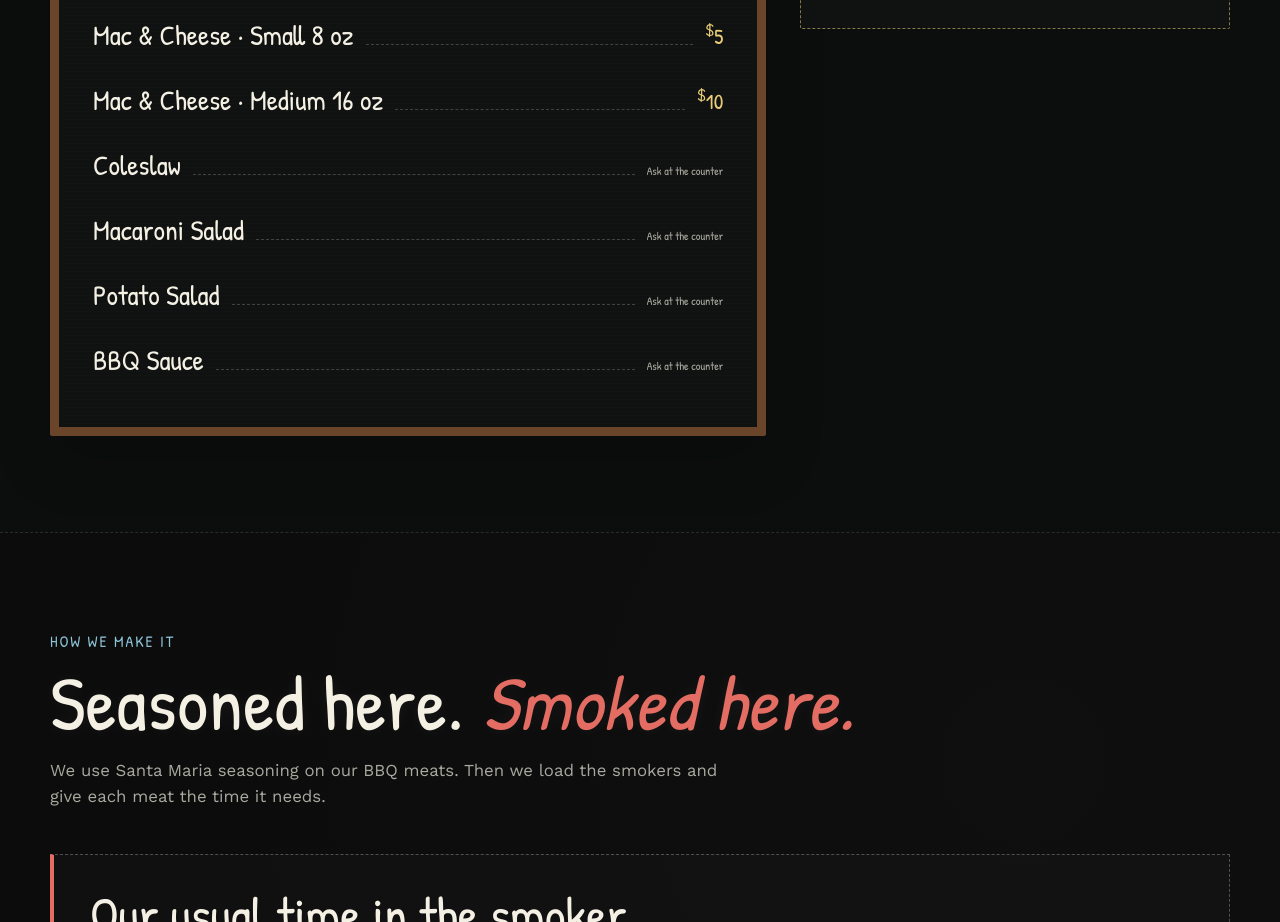
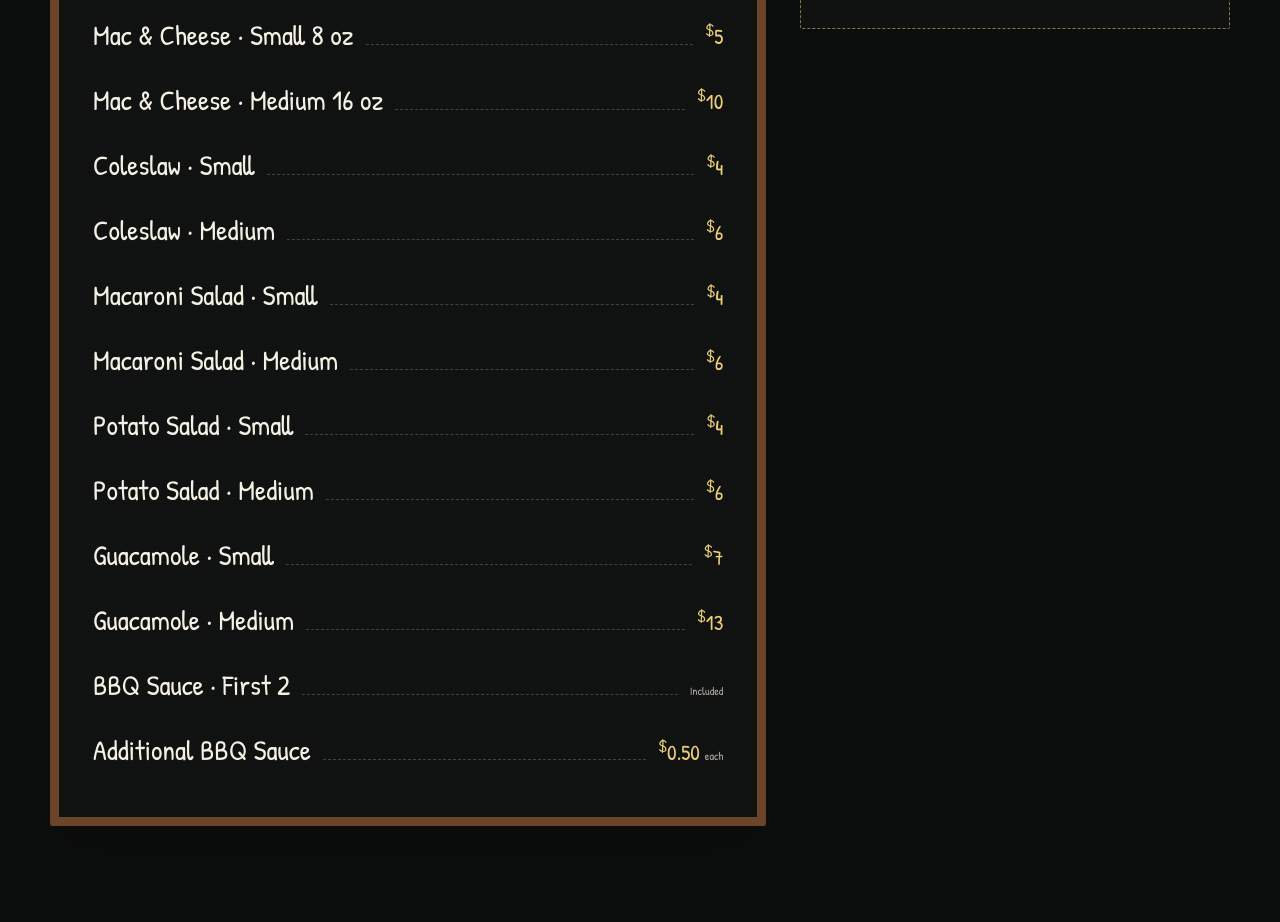
Before and after one commit to jglopez1719-rgb/don-felix-website, a plain HTML site: page index.html in a window 1280 px wide. Shown: the part 3579-4501 px from the top of the page. Drawn offline with nearby package versions, Linux system fonts and the light colour scheme; a script that the page names is missing.

Commit message:
Add confirmed house side prices

```diff
--- a/index.html
+++ b/index.html
@@ -380,7 +380,6 @@
     .case-kind { color: var(--blue); display: block; font-family: var(--chalk-font); font-size: .9rem; font-weight: 400; letter-spacing: .12em; text-transform: uppercase; }
     .case-price h4 { font-family: var(--chalk-font); font-size: 1.45rem; font-weight: 400; line-height: 1.1; margin-top: 9px; }
     .case-price strong { color: var(--gold); display: block; font-family: var(--chalk-font); font-size: 1.5rem; font-weight: 400; margin-top: 13px; }
-    .case-price strong.price-tbd { font-size: 1.08rem; line-height: 1.15; }
     .case-price small { color: var(--ash); font-size: .7rem; font-weight: 500; }
     .butcher-price-foot { align-items: center; border-top: 1px solid var(--line); display: flex; flex-wrap: wrap; gap: 16px 24px; justify-content: space-between; margin-top: 24px; padding-top: 20px; }
     .butcher-price-foot p { color: var(--ash); font-size: .78rem; max-width: 650px; }
@@ -724,7 +723,6 @@
             <article class="case-price">
               <span class="case-kind">#3 · Marinated</span>
               <h4>Chicken Breast</h4>
-              <strong class="price-tbd">Ask for today’s price</strong>
             </article>
             <article class="case-price">
               <span class="case-kind">#4 · Marinated</span>
@@ -777,10 +775,16 @@
               <div class="menu-group-title">House Sides &amp; Sauce</div>
               <div class="price-row"><span class="price-name">Mac &amp; Cheese · Small 8 oz</span><span class="price"><sup>$</sup>5</span></div>
               <div class="price-row"><span class="price-name">Mac &amp; Cheese · Medium 16 oz</span><span class="price"><sup>$</sup>10</span></div>
-              <div class="price-row"><span class="price-name">Coleslaw</span><span class="price"><small>Ask at the counter</small></span></div>
-              <div class="price-row"><span class="price-name">Macaroni Salad</span><span class="price"><small>Ask at the counter</small></span></div>
-              <div class="price-row"><span class="price-name">Potato Salad</span><span class="price"><small>Ask at the counter</small></span></div>
-              <div class="price-row"><span class="price-name">BBQ Sauce</span><span class="price"><small>Ask at the counter</small></span></div>
+              <div class="price-row"><span class="price-name">Coleslaw · Small</span><span class="price"><sup>$</sup>4</span></div>
+              <div class="price-row"><span class="price-name">Coleslaw · Medium</span><span class="price"><sup>$</sup>6</span></div>
+              <div class="price-row"><span class="price-name">Macaroni Salad · Small</span><span class="price"><sup>$</sup>4</span></div>
+              <div class="price-row"><span class="price-name">Macaroni Salad · Medium</span><span class="price"><sup>$</sup>6</span></div>
+              <div class="price-row"><span class="price-name">Potato Salad · Small</span><span class="price"><sup>$</sup>4</span></div>
+              <div class="price-row"><span class="price-name">Potato Salad · Medium</span><span class="price"><sup>$</sup>6</span></div>
+              <div class="price-row"><span class="price-name">Guacamole · Small</span><span class="price"><sup>$</sup>7</span></div>
+              <div class="price-row"><span class="price-name">Guacamole · Medium</span><span class="price"><sup>$</sup>13</span></div>
+              <div class="price-row"><span class="price-name">BBQ Sauce · First 2</span><span class="price"><small>Included</small></span></div>
+              <div class="price-row"><span class="price-name">Additional BBQ Sauce</span><span class="price"><sup>$</sup>0.50 <small>each</small></span></div>
             </div>
 
           </div>
@@ -804,10 +808,13 @@
                     <option>BBQ Chicken Wings — $10.99/lb before tax</option>
                     <option>Mac &amp; Cheese — Small 8 oz ($5 before tax)</option>
                     <option>Mac &amp; Cheese — Medium 16 oz ($10 before tax)</option>
-                    <option>Coleslaw</option>
-                    <option>Macaroni Salad</option>
-                    <option>Potato Salad</option>
-                    <option>BBQ Sauce</option>
+                    <option>Coleslaw — Small ($4 before tax)</option>
+                    <option>Coleslaw — Medium ($6 before tax)</option>
+                    <option>Macaroni Salad — Small ($4 before tax)</option>
+                    <option>Macaroni Salad — Medium ($6 before tax)</option>
+                    <option>Potato Salad — Small ($4 before tax)</option>
+                    <option>Potato Salad — Medium ($6 before tax)</option>
+                    <option>BBQ Sauce — First 2 included; additional $0.50 each</option>
                   </optgroup>
                   <optgroup label="Inside the butcher case">
                     <option>Marinated Carne Asada</option>
@@ -817,7 +824,8 @@
                     <option>Another fresh butcher-counter cut</option>
                   </optgroup>
                   <optgroup label="Made here &amp; groceries">
-                    <option>House Guacamole</option>
+                    <option>House Guacamole — Small ($7 before tax)</option>
+                    <option>House Guacamole — Medium ($13 before tax)</option>
                     <option>Green Salsa</option>
                     <option>Red Salsa</option>
                     <option>Roasted Salsa</option>
```
Also changed, not shown: 1 other file.
